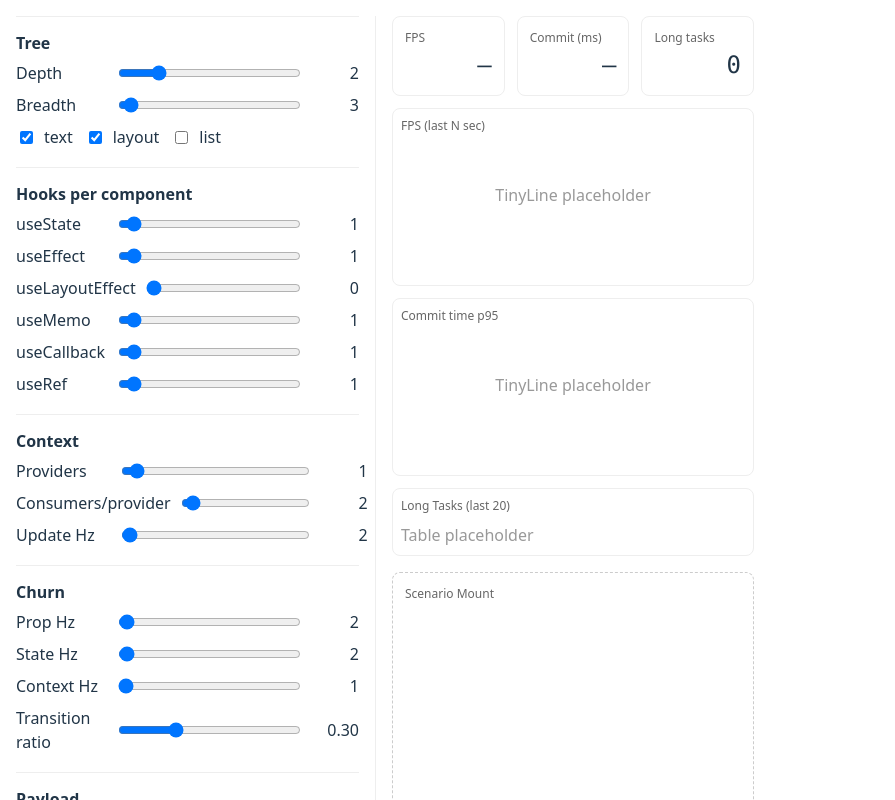
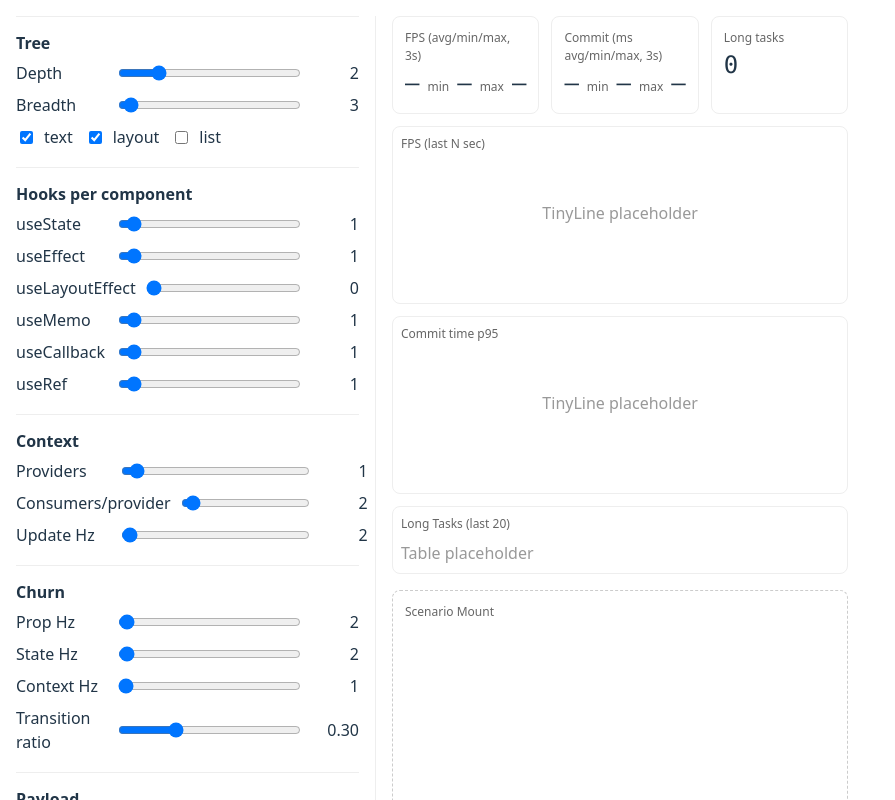
Before and after one commit to pechorka/react-limits-lab, a React (Vite) app: page / in a window 1280 px wide. Shown: the top 800 px of the page, without its empty margins (0-895 px from the left). Built offline with nearby package versions, Linux system fonts and the light colour scheme.

Commit message:
feat(ui): show FPS and commit as avg/min/max over last 3s window to reduce jitter; keep tabular digits for stable layout

```diff
--- a/src/app/App.tsx
+++ b/src/app/App.tsx
@@ -173,37 +173,75 @@ function ControlPanel({ scenario, updateScenario, onStart, onStop, onReset, isRu
   )
 }
 
-import { useLatest } from '../data/seriesStore'
+import { useSeries } from '../data/seriesStore'
 
 function Dashboard({ isRunning }: { isRunning: boolean }) {
-  const fps = useLatest('fps.value')
-  const commit = useLatest('profiler.commit')
-  const fpsValue = fps ? Math.round(typeof fps.v === 'number' ? fps.v : 0) : undefined
-  const commitMs = commit ? Number(commit.v) : undefined
+  const fpsSeries = useSeries('fps.value')
+  const commitSeries = useSeries('profiler.commit')
 
+  const windowMs = 3000
+  const nowFps = fpsSeries.length ? fpsSeries[fpsSeries.length - 1].t : performance.now()
+  const nowCommit = commitSeries.length ? commitSeries[commitSeries.length - 1].t : performance.now()
+
+  function stats(series: { t: number; v: any }[], now: number) {
+    const start = now - windowMs
+    let min = Infinity,
+      max = -Infinity,
+      sum = 0,
+      n = 0
+    for (let i = series.length - 1; i >= 0; i--) {
+      const p = series[i]
+      if (p.t < start) break
+      const val = typeof p.v === 'number' ? p.v : Number(p.v)
+      if (!Number.isFinite(val)) continue
+      if (val < min) min = val
+      if (val > max) max = val
+      sum += val
+      n++
+    }
+    if (n === 0) return { avg: undefined as number | undefined, min: undefined as number | undefined, max: undefined as number | undefined, n }
+    return { avg: sum / n, min, max, n }
+  }
+
+  const fpsStats = stats(fpsSeries, nowFps)
+  const commitStats = stats(commitSeries, nowCommit)
+
+  const labelStyle: React.CSSProperties = { fontSize: 12, color: '#666' }
   const numStyle: React.CSSProperties = {
     fontSize: 24,
     fontVariantNumeric: 'tabular-nums',
     fontFeatureSettings: '"tnum" 1',
     fontFamily: 'ui-monospace, SFMono-Regular, Menlo, Monaco, Consolas, monospace',
-    minWidth: '6ch',
-    textAlign: 'right',
-    display: 'inline-block',
   }
+  const rowStyle: React.CSSProperties = { display: 'flex', gap: 8, alignItems: 'baseline' }
 
   return (
     <div style={{ display: 'grid', gap: 12 }}>
       <div style={{ display: 'flex', gap: 12 }}>
         <div style={{ flex: 1, padding: 12, border: '1px solid #eee', borderRadius: 8 }}>
-          <div style={{ fontSize: 12, color: '#666' }}>FPS</div>
-          <div style={numStyle}>{isRunning ? (fpsValue ?? '…') : '—'}</div>
+          <div style={labelStyle}>FPS (avg/min/max, 3s)</div>
+          <div style={rowStyle}>
+            <span style={numStyle}>{isRunning ? (fpsStats.avg != null ? Math.round(fpsStats.avg) : '…') : '—'}</span>
+            <span style={{ ...labelStyle, marginLeft: 'auto' }}>min</span>
+            <span style={numStyle}>{isRunning ? (fpsStats.min != null ? Math.round(fpsStats.min) : '…') : '—'}</span>
+            <span style={{ ...labelStyle }}>max</span>
+            <span style={numStyle}>{isRunning ? (fpsStats.max != null ? Math.round(fpsStats.max) : '…') : '—'}</span>
+          </div>
         </div>
         <div style={{ flex: 1, padding: 12, border: '1px solid #eee', borderRadius: 8 }}>
-          <div style={{ fontSize: 12, color: '#666' }}>Commit (ms)</div>
-          <div style={numStyle}>{isRunning ? (commitMs?.toFixed(2) ?? '…') : '—'}</div>
+          <div style={labelStyle}>Commit (ms avg/min/max, 3s)</div>
+          <div style={rowStyle}>
+            <span style={numStyle}>
+              {isRunning ? (commitStats.avg != null ? commitStats.avg.toFixed(2) : '…') : '—'}
+            </span>
+            <span style={{ ...labelStyle, marginLeft: 'auto' }}>min</span>
+            <span style={numStyle}>{isRunning ? (commitStats.min != null ? commitStats.min.toFixed(2) : '…') : '—'}</span>
+            <span style={{ ...labelStyle }}>max</span>
+            <span style={numStyle}>{isRunning ? (commitStats.max != null ? commitStats.max.toFixed(2) : '…') : '—'}</span>
+          </div>
         </div>
         <div style={{ flex: 1, padding: 12, border: '1px solid #eee', borderRadius: 8 }}>
-          <div style={{ fontSize: 12, color: '#666' }}>Long tasks</div>
+          <div style={labelStyle}>Long tasks</div>
           <div style={numStyle}>{isRunning ? '…' : '0'}</div>
         </div>
       </div>
```
